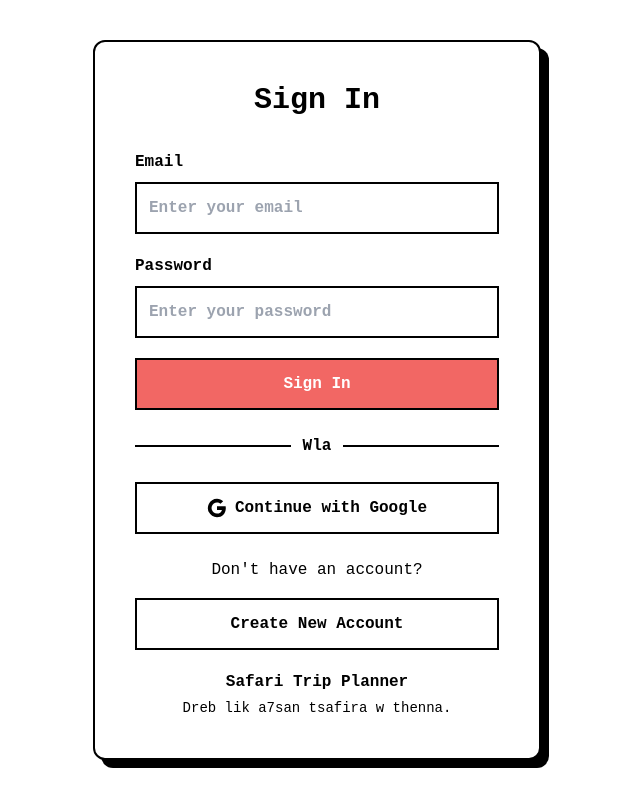
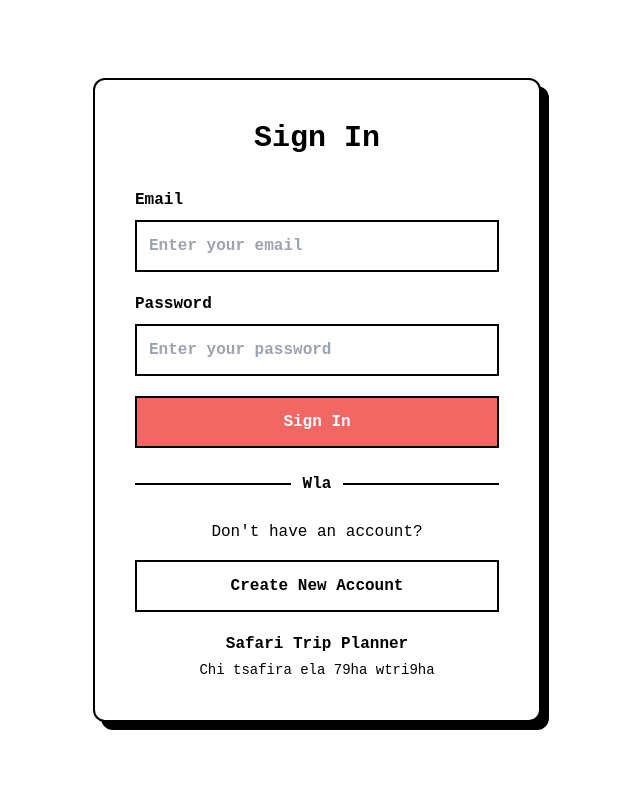
Before and after one commit to Moudabir/safari-voyage-planner-pro, a React (Vite) app: page /auth in a window 1280 px wide. Shown: the whole page, without its empty margins (323-963 px from the left). Built offline with nearby package versions, Linux system fonts and the light colour scheme.

Commit message:
Visual edit in Lovable
Edited UI in Lovable

```diff
--- a/src/pages/Auth.tsx
+++ b/src/pages/Auth.tsx
@@ -83,10 +83,11 @@ const Auth = () => {
       setLoading(false);
     }
   };
-
   const handleGoogleSignIn = async () => {
     try {
-      const { error } = await supabase.auth.signInWithOAuth({
+      const {
+        error
+      } = await supabase.auth.signInWithOAuth({
         provider: 'google',
         options: {
           redirectTo: `${window.location.origin}/`
@@ -101,7 +102,6 @@ const Auth = () => {
       });
     }
   };
-
   const handleSubmit = mode === "signin" ? handleSignIn : handleSignUp;
   return <div className="min-h-screen bg-background flex items-center justify-center p-5">
       <div className="brutalist-card w-full max-w-md">
@@ -135,19 +135,7 @@ const Auth = () => {
           <div className="flex-1 border-b-2 border-primary ml-3"></div>
         </div>
 
-        <button
-          type="button"
-          onClick={handleGoogleSignIn}
-          className="brutalist-button w-full mb-6 bg-secondary text-foreground border-2 border-primary hover:shadow-brutal-hover hover:-translate-x-0.5 hover:-translate-y-0.5 flex items-center justify-center gap-2"
-        >
-          <svg className="w-5 h-5" viewBox="0 0 24 24" fill="currentColor">
-            <path d="M22.56 12.25c0-.78-.07-1.53-.2-2.25H12v4.26h5.92c-.26 1.37-1.04 2.53-2.21 3.31v2.77h3.57c2.08-1.92 3.28-4.74 3.28-8.09z"/>
-            <path d="M12 23c2.97 0 5.46-.98 7.28-2.66l-3.57-2.77c-.98.66-2.23 1.06-3.71 1.06-2.86 0-5.29-1.93-6.16-4.53H2.18v2.84C3.99 20.53 7.7 23 12 23z"/>
-            <path d="M5.84 14.09c-.22-.66-.35-1.36-.35-2.09s.13-1.43.35-2.09V7.07H2.18C1.43 8.55 1 10.22 1 12s.43 3.45 1.18 4.93l2.85-2.22.81-.62z"/>
-            <path d="M12 5.38c1.62 0 3.06.56 4.21 1.64l3.15-3.15C17.45 2.09 14.97 1 12 1 7.7 1 3.99 3.47 2.18 7.07l3.66 2.84c.87-2.6 3.3-4.53 6.16-4.53z"/>
-          </svg>
-          Continue with Google
-        </button>
+
 
         <div className="text-center">
           <p className="text-foreground mb-4">
@@ -166,7 +154,7 @@ const Auth = () => {
           <p className="text-foreground">
             <strong>Safari Trip Planner</strong>
           </p>
-          <p className="text-foreground text-sm mt-1">Dreb lik a7san tsafira w thenna.</p>
+          <p className="text-foreground text-sm mt-1">Chi tsafira ela 79ha wtri9ha</p>
         </div>
       </div>
     </div>;
```
